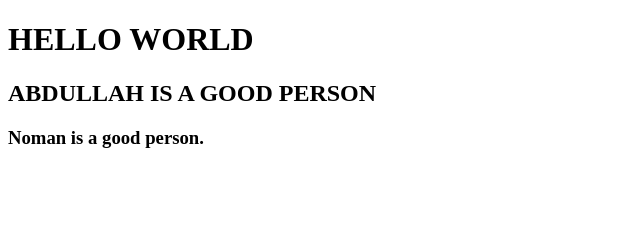
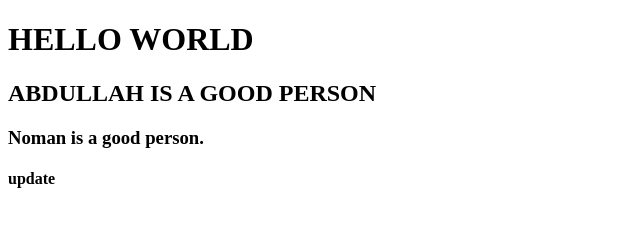
Before and after one commit to mnomansiddiqwui4506/ctw, a plain HTML site: page index.html in a window 1280 px wide. Shown: the full height of the page, 0-640 px from the left. Drawn offline with Linux system fonts and the light colour scheme.

Commit message:
Update index.html

```diff
--- a/index.html
+++ b/index.html
@@ -9,5 +9,6 @@
     <h1>HELLO WORLD</h1>
     <h2>ABDULLAH IS A GOOD PERSON</h2>
     <h3>Noman is a good person.</h3>
+    <h4>update</h4>
 </body>
 </html>
```
